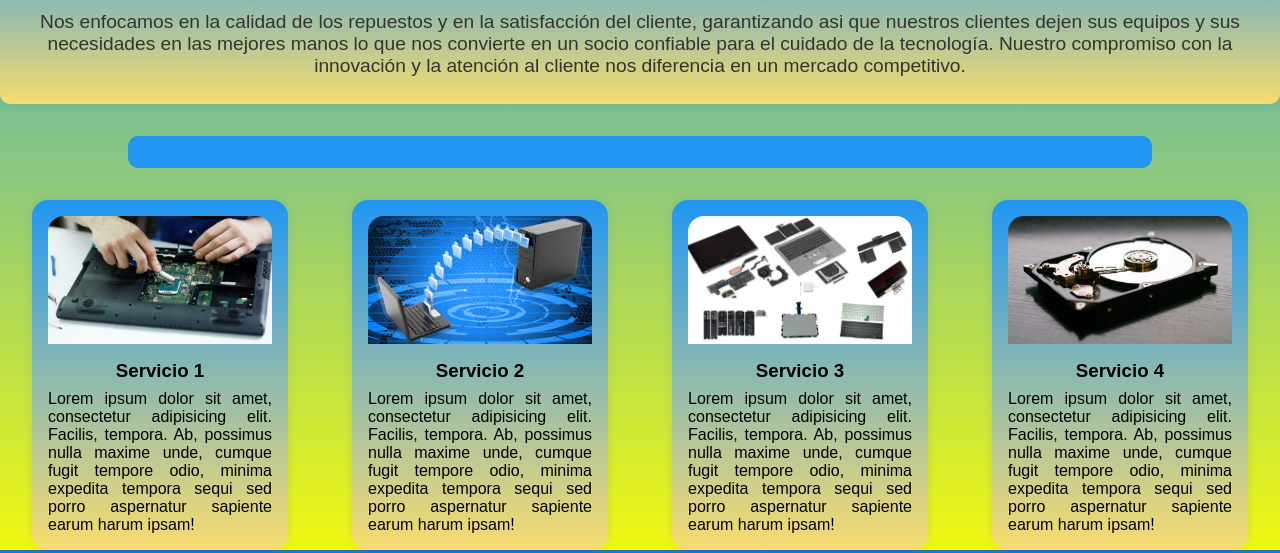
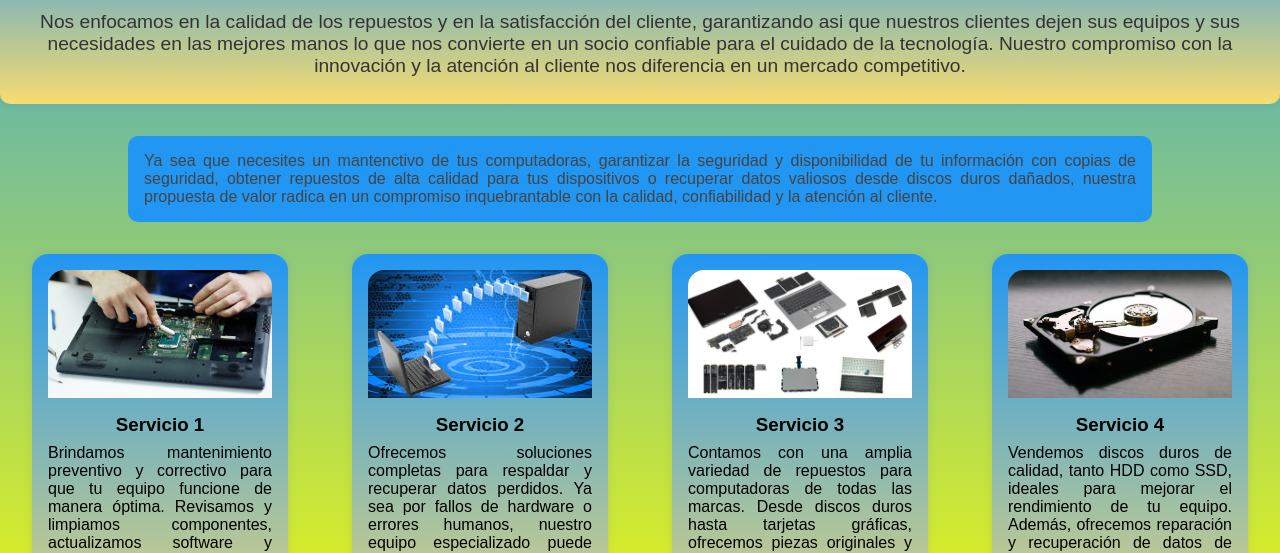
Before and after one commit to sam-1703/repo_universalsystems, a plain HTML site: page nuestroservicios.html in a window 1280 px wide. Shown: the part 232-785 px from the top of the page. Drawn offline with Linux system fonts and the light colour scheme.

Commit message:
Cambio de tittle de index e implementacion de texto para los servicios

```diff
--- a/nuestroservicios.html
+++ b/nuestroservicios.html
@@ -1,7 +1,7 @@
 <!DOCTYPE html>
 <html>
 <head>
-	<title>Universalsystems</title>
+	<title>Servicios</title>
 	<link rel="stylesheet" href="nuestroservicios.css">
 </head>
 <body>
@@ -30,7 +30,11 @@
 
 			<div class="container-info">
 				<p>
-
+					Ya sea que necesites un mantenctivo de tus computadoras, garantizar la seguridad
+					y disponibilidad de tu información con copias de seguridad,
+					 obtener repuestos de alta calidad para tus dispositivos o recuperar datos valiosos desde discos
+					  duros dañados, nuestra propuesta de valor radica en un compromiso inquebrantable con la calidad,
+					   confiabilidad y la atención al cliente.
 				</p>
 			</div>
 
@@ -42,9 +46,9 @@
 					</div>
 					<div class="card-body">
 						<h3>Servicio 1</h3>
-						<p>Lorem ipsum dolor sit amet, consectetur adipisicing elit. Facilis, tempora. Ab, possimus nulla
-							maxime unde, cumque fugit tempore odio, minima expedita tempora sequi sed porro aspernatur
-							sapiente earum harum ipsam!</p>
+						<p>
+							Brindamos mantenimiento preventivo y correctivo para que tu equipo funcione de manera óptima. Revisamos y limpiamos componentes, actualizamos software y corregimos fallas, evitando futuros daños. Nuestro objetivo es alargar la vida útil de tus equipos y asegurar su funcionamiento constante y sin problemas.
+						</p>
 					</div>
 				</div>
 
@@ -54,9 +58,9 @@
 					</div>
 					<div class="card-body">
 						<h3>Servicio 2</h3>
-						<p>Lorem ipsum dolor sit amet, consectetur adipisicing elit. Facilis, tempora. Ab, possimus nulla
-							maxime unde, cumque fugit tempore odio, minima expedita tempora sequi sed porro aspernatur
-							sapiente earum harum ipsam!</p>
+						<p>
+							Ofrecemos soluciones completas para respaldar y recuperar datos perdidos. Ya sea por fallos de hardware o errores humanos, nuestro equipo especializado puede recuperar tus archivos de manera segura. Garantizamos la protección de tus datos, brindando tranquilidad y seguridad a nuestros clientes.
+						</p>
 					</div>
 				</div>
 
@@ -66,9 +70,10 @@
 					</div>
 					<div class="card-body">
 						<h3>Servicio 3</h3>
-						<p>Lorem ipsum dolor sit amet, consectetur adipisicing elit. Facilis, tempora. Ab, possimus nulla
-							maxime unde, cumque fugit tempore odio, minima expedita tempora sequi sed porro aspernatur
-							sapiente earum harum ipsam!</p>
+						<p>
+						Contamos con una amplia variedad de repuestos para computadoras de todas las marcas. Desde discos duros hasta tarjetas gráficas, ofrecemos piezas originales y de calidad. Si necesitas una pieza específica, nuestros expertos te asesoran y te garantizamos rapidez en la entrega para reparar o mejorar tu equipo.
+
+						</p>
 					</div>
 				</div>
 
@@ -78,9 +83,11 @@
 					</div>
 					<div class="card-body">
 						<h3>Servicio 4</h3>
-						<p>Lorem ipsum dolor sit amet, consectetur adipisicing elit. Facilis, tempora. Ab, possimus nulla
-							maxime unde, cumque fugit tempore odio, minima expedita tempora sequi sed porro aspernatur
-							sapiente earum harum ipsam!</p>
+						<p>
+							Vendemos discos duros de calidad, tanto HDD como SSD, ideales para mejorar el rendimiento de tu equipo. Además, ofrecemos reparación y recuperación de datos de discos dañados o con fallos. Nuestro equipo de expertos garantiza soluciones rápidas y efectivas, asegurando la protección de tus archivos más importantes.
+
+
+						</p>
 					</div>
 				</div>
 
```
Also changed, not shown: index.html (+1 -1 lines).
